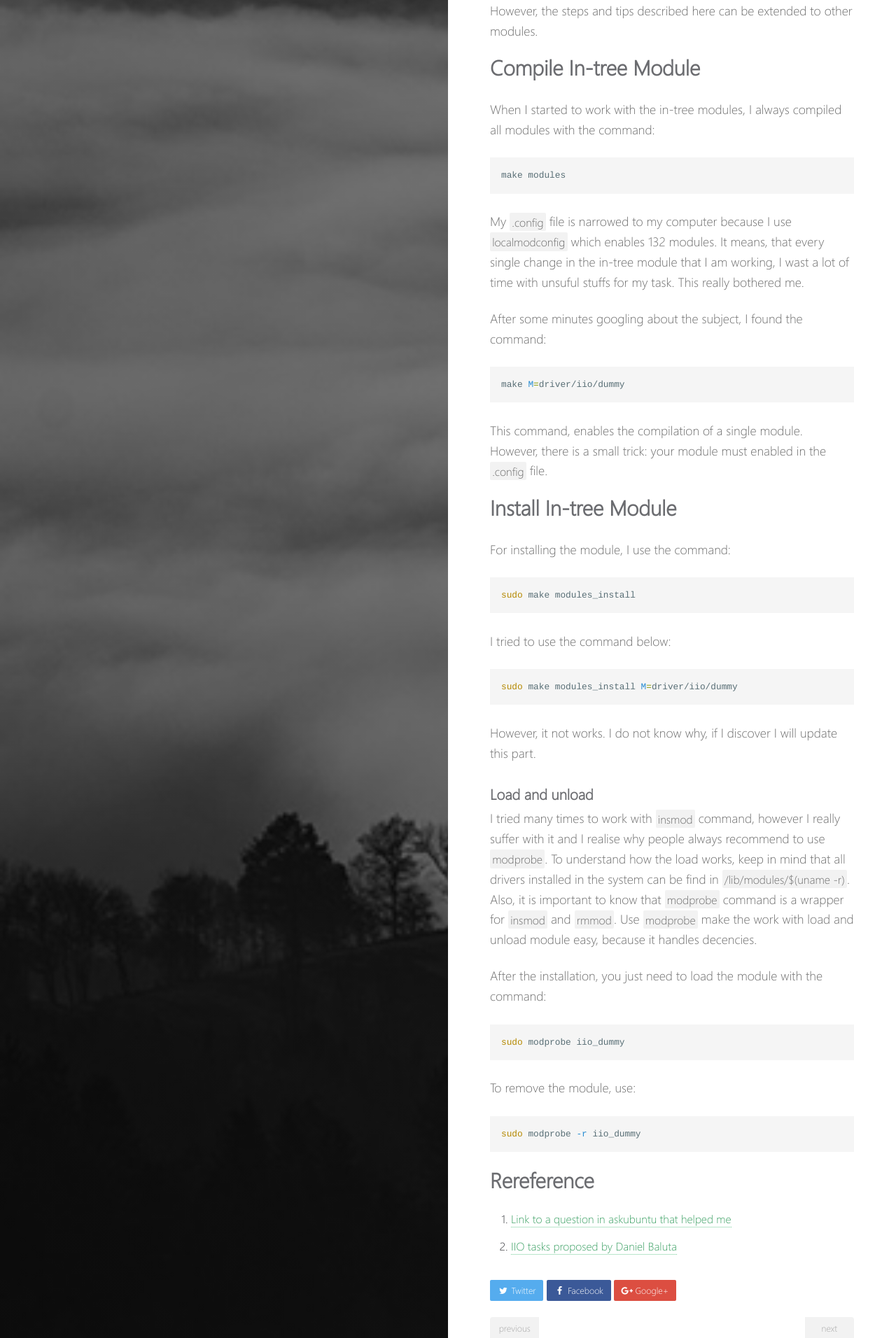
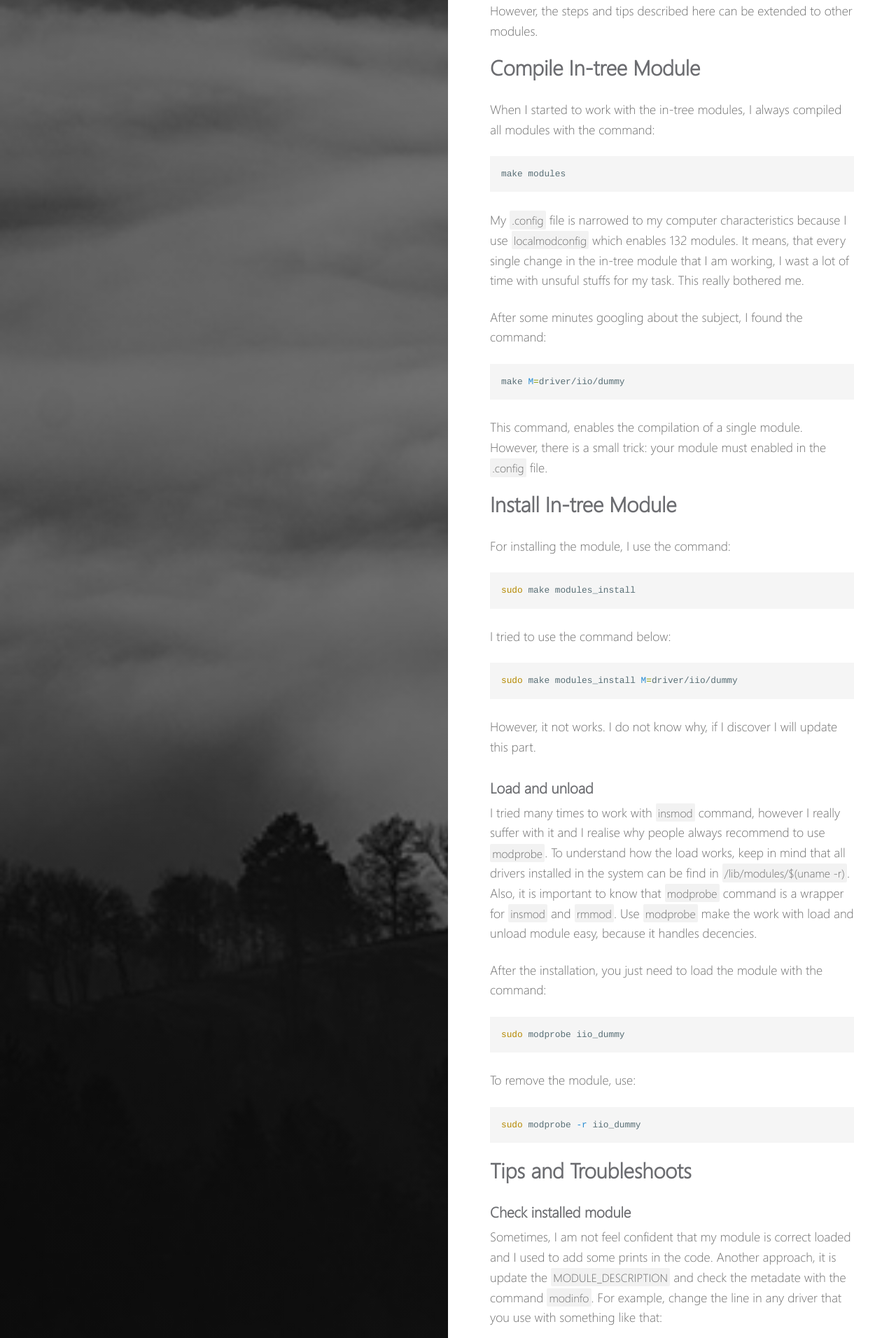
Before and after one commit to oslongjourney/oslongjourney.github.io, a Jekyll site: the page built from _posts/device-drivers-linux/2017-02-26-compile-in-tree-kernel-module.md, in a window 1280 px wide. Shown: the part 734-2646 px from the top of the page at 70% size. Built offline with Jekyll 4.4.1, drawn with Linux system fonts in a browser that asks for light colours; some of the changed text lies outside the part shown.

Commit message:
Added information to in-tree post

````diff
--- a/_posts/device-drivers-linux/2017-02-26-compile-in-tree-kernel-module.md
+++ b/_posts/device-drivers-linux/2017-02-26-compile-in-tree-kernel-module.md
@@ -10,13 +10,13 @@ categories: linux-kernel
 
 ## Command summary
 
-{% highlight bash %}
+```bash
 make modules
 make M=driver/iio/dummy
 sudo make modules_install
 sudo modprobe iio_dummy
 sudo modprobe -r iio_dummy
-{% endhighlight %}
+```
 
 ## Introduction
 
@@ -28,17 +28,17 @@ For this tutorial, I will work on the `driver/iio/dummy` module [1]. However, th
 
 When I started to work with the in-tree modules, I always compiled all modules with the command:
 
-{% highlight bash %}
+```bash
 make modules
-{% endhighlight %}
+```
 
-My `.config` file is narrowed to my computer because I use `localmodconfig` which enables 132 modules. It means, that every single change in the in-tree module that I am working, I wast a lot of time with unsuful stuffs for my task. This really bothered me.
+My `.config` file is narrowed to my computer characteristics because I use `localmodconfig` which enables 132 modules. It means, that every single change in the in-tree module that I am working, I wast a lot of time with unsuful stuffs for my task. This really bothered me.
 
 After some minutes googling about the subject, I found the command:
 
-{% highlight bash %}
+```bash
 make M=driver/iio/dummy
-{% endhighlight %}
+```
 
 This command, enables the compilation of a single module. However, there is a small trick: your module must enabled in the `.config` file.
 
@@ -46,15 +46,15 @@ This command, enables the compilation of a single module. However, there is a sm
 
 For installing the module, I use the command:
 
-{% highlight bash %}
+```bash
 sudo make modules_install
-{% endhighlight %}
+```
 
 I tried to use the command below:
 
-{% highlight bash %}
+```bash
 sudo make modules_install M=driver/iio/dummy
-{% endhighlight %}
+```
 
 However, it not works. I do not know why, if I discover I will update this part.
 
@@ -64,17 +64,64 @@ I tried many times to work with `insmod` command, however I really suffer with i
 
 After the installation, you just need to load the module with the command:
 
-{% highlight bash %}
+```bash
 sudo modprobe iio_dummy
-{% endhighlight %}
+```
 
 To remove the module, use:
 
-{% highlight bash %}
+```bash
 sudo modprobe -r iio_dummy
-{% endhighlight %}
+```
 
-## Rereference
+## Tips and Troubleshoots
+
+### Check installed module
+
+Sometimes, I am not feel confident that my module is correct loaded and I used to add some prints in the code. Another approach, it is update the `MODULE_DESCRIPTION` and check the metadate with the command `modinfo`. For example, change the line in any driver that you use with something like that:
+
+```c
+MODULE_DESCRIPTION("IIO dummy driver -> IIO dummy modified by Me");
+```
+
+Then, after you install the module you can check the description as following:
+
+```bash
+$ modinfo iio_dummy
+filename:       /lib/modules/4.16.0-rc3-TORVALDS+/kernel/drivers/iio/dummy/iio_dummy.ko.xz
+license:        GPL v2
+description:    IIO dummy driver -> IIO dummy modified by Me
+author:         Jonathan Cameron <jic23@kernel.org>
+srcversion:     1C4C5F875A87E3DFD4F2820
+depends:        industrialio-sw-device,industrialio,iio_dummy_evgen,kfifo_buf
+retpoline:      Y
+name:           iio_dummy
+vermagic:       4.16.0-rc3-TORVALDS+ SMP preempt mod_unload modversions
+```
+
+This is really useful, to help you to figure out if your module is correctly load. An common mistake, it is compile the module with a different kernel target which produces errors like:
+
+**Error:**
+FATAL: Module drivers/<path> not found in directory /lib/modules/<kernel_version>
+{: .notice_danger}
+
+If you get this error, the tip above can help you to figure out what is wrong. Lastly, remember to check the kernel Makefile to verify the version or your distro version.
+
+### Get decencies information
+
+Sometimes, it is important to know the modules decencies. You can use the following command:
+
+```bash
+$ modprobe --show-depends <module>
+```
+
+Why this is important? If you try something really radical as `rmmod -f`, it is a good idea to know the exactly decencies related to your device.
+
+**My Experience:**
+My experiece, say to me that is not a good idea to use `rmmod -f` with large modules. It is ok, if the module is small or if it is made by you. If you really know what you are doing, use it; if not, avoid. Prefere `modprobe -r`
+{: .notice_info}
+
+## References
 
 1. [Link to a question in askubuntu that helped me](https://askubuntu.com/questions/168279/how-do-i-build-a-single-in-tree-kernel-module)
 2. [IIO tasks proposed by Daniel Baluta](https://kernelnewbies.org/IIO_tasks)
````
